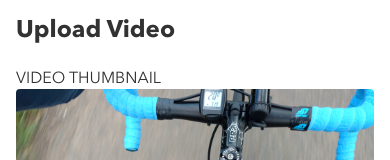
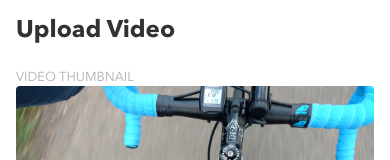
Before and after one commit to Sandro927/Alejandro-Mandala-BrainFlix, a React (Create React App) app: page /upload in a window 390 px wide. Shown: the part 177-337 px from the top of the page. Built offline with nearby package versions, Linux system fonts and the light colour scheme; what javascript-time-ago would draw is missing.

Commit message:
added figure styles for mobile and tablet

```diff
--- a/src/components/Upload/Upload.scss
+++ b/src/components/Upload/Upload.scss
@@ -14,10 +14,15 @@
 
     &__figure {
         margin: 1.5rem 0 1rem;
+
+        @include tablet {
+            width: 50%;
+        }
     }
 
     &__caption {
-
+        font-size: .8125rem;
+        color: c.$brainflix-silver;
     }
 
     &__image {
```
